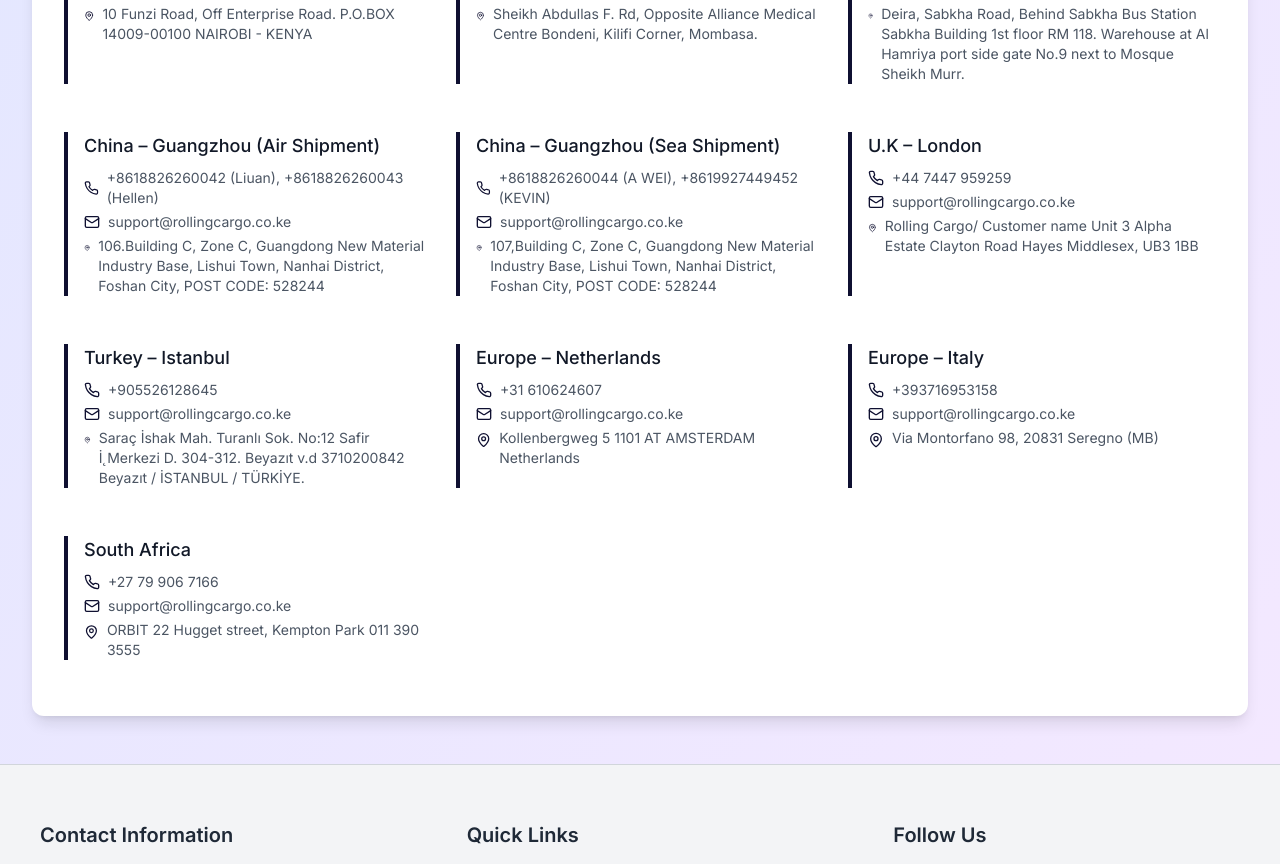
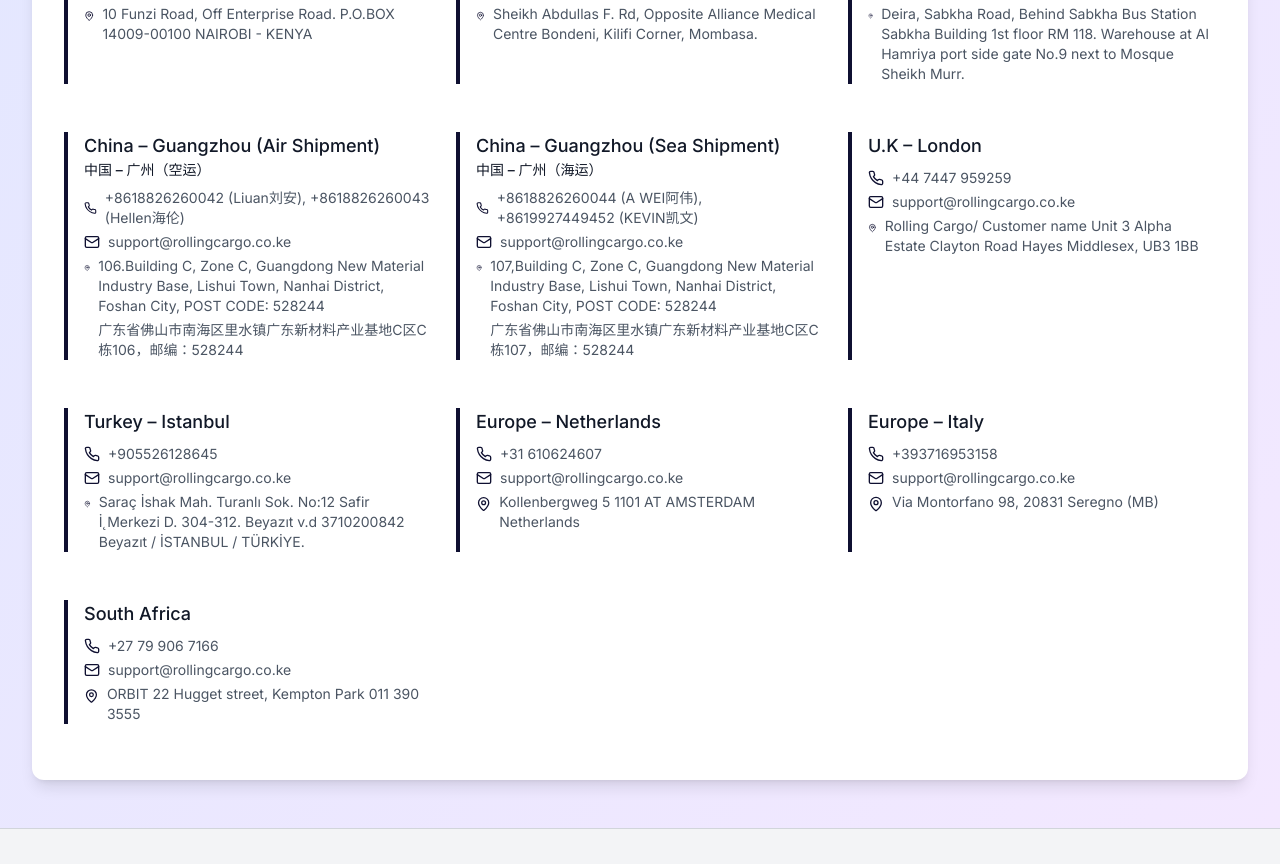
Before and after one commit to TechifyCreatives/rolling-cargo, a Next.js app: page /contact-us in a window 1280 px wide. Shown: the part 1222-2086 px from the top of the page. Built offline with nearby package versions, Linux system fonts and the light colour scheme.

Commit message:
updated tracking, and contact us page

```diff
--- a/src/app/shared/Components/ContactBanner/ContactBanner.tsx
+++ b/src/app/shared/Components/ContactBanner/ContactBanner.tsx
@@ -16,6 +16,8 @@
   phone: string;
   email: string;
   address: string;
+  chineseName?: string;
+  chineseAddress?: string;
 }
 
 const offices: Office[] = [
@@ -39,15 +41,19 @@
   },
   {
     name: "China – Guangzhou (Air Shipment)",
-    phone: "+8618826260042 (Liuan), +8618826260043 (Hellen)",
+    chineseName: "中国 – 广州（空运）",
+    phone: "+8618826260042 (Liuan刘安), +8618826260043 (Hellen海伦)",
     email: "support@rollingcargo.co.ke",
     address: "106.Building C, Zone C, Guangdong New Material Industry Base, Lishui Town, Nanhai District, Foshan City, POST CODE: 528244",
+    chineseAddress: "广东省佛山市南海区里水镇广东新材料产业基地C区C栋106，邮编：528244",
   },
   {
     name: "China – Guangzhou (Sea Shipment)",
-    phone: "+8618826260044 (A WEI), +8619927449452 (KEVIN)",
+    chineseName: "中国 – 广州（海运）",
+    phone: "+8618826260044 (A WEI阿伟), +8619927449452 (KEVIN凯文)",
     email: "support@rollingcargo.co.ke",
     address: "107,Building C, Zone C, Guangdong New Material Industry Base, Lishui Town, Nanhai District, Foshan City, POST CODE: 528244",
+    chineseAddress: "广东省佛山市南海区里水镇广东新材料产业基地C区C栋107，邮编：528244",
   },
   {
     name: "U.K – London",
@@ -91,7 +97,7 @@
   const { register, handleSubmit, formState: { errors } } = useForm<FormInputs>();
 
   return (
-    <form onSubmit={handleSubmit(onSubmit)} className="space-y-4 ">
+    <form onSubmit={handleSubmit(onSubmit)} className="space-y-4">
       <div>
         <label htmlFor="name" className="block text-sm font-medium text-gray-700">Name</label>
         <input
@@ -146,22 +152,30 @@
 }
 
 const OfficeInfo: React.FC<OfficeInfoProps> = ({ office }) => (
-  <div className="border-l-4 border-[#0f1031] pl-4 mb-6">
-    <h3 className="text-lg font-medium text-gray-900">{office.name}</h3>
+  <div className="border-l-4 border-[#0f1031] pl-4 mb-6 group">
+    <h3 className="text-lg font-medium text-gray-900 group-hover:text-blue-600 transition-colors duration-300">
+      {office.name}
+      {office.chineseName && <span className="block text-sm group-hover:text-blue-600 transition-colors duration-300">{office.chineseName}</span>}
+    </h3>
     <div className="mt-2 text-sm text-gray-600 space-y-1">
-      <p className="flex items-center">
-        <Phone className="mr-2 h-4 w-4 text-[#0f1031]" />
+      <p className="flex items-center group-hover:text-blue-600 transition-colors duration-300">
+        <Phone className="mr-2 h-4 w-4 text-[#0f1031] group-hover:text-blue-600 transition-colors duration-300" />
         {office.phone}
       </p>
       {office.email && (
-        <p className="flex items-center">
-          <Mail className="mr-2 h-4 w-4 text-[#0f1031]" />
+        <p className="flex items-center group-hover:text-blue-600 transition-colors duration-300">
+          <Mail className="mr-2 h-4 w-4 text-[#0f1031] group-hover:text-blue-600 transition-colors duration-300" />
           {office.email}
         </p>
       )}
-      <p className="flex items-start">
-        <MapPin className="mr-2 h-4 w-4 text-[#0f1031] mt-1" />
-        <span>{office.address}</span>
+      <p className="flex items-start group-hover:text-blue-600 transition-colors duration-300">
+        <MapPin className="mr-2 h-4 w-4 text-[#0f1031] mt-1 group-hover:text-blue-600 transition-colors duration-300" />
+        <span>
+          {office.address}
+          {office.chineseAddress && (
+            <span className="block mt-1 text-sm group-hover:text-blue-600 transition-colors duration-300">{office.chineseAddress}</span>
+          )}
+        </span>
       </p>
     </div>
   </div>
@@ -218,4 +232,4 @@
   );
 };
 
-export default ContactPage
+export default ContactPage;
--- a/src/app/shared/Components/Hero/Hero.tsx
+++ b/src/app/shared/Components/Hero/Hero.tsx
@@ -1,5 +1,4 @@
-"use client";
-
+"use client"
 import React, { useState, useEffect } from "react";
 import { FaSearch } from "react-icons/fa";
 import { X, Plane, Ship, Package, Bell } from "lucide-react";
@@ -47,32 +46,33 @@
   </div>
 );
 
-type TrackingResult = {
+interface TrackingResult {
   waybill: string;
   status: string;
   location: string;
   eta: string;
-};
+}
 
 const Hero: React.FC = () => {
   const [currentImageIndex, setCurrentImageIndex] = useState<number>(0);
   const [showPopup, setShowPopup] = useState<boolean>(false);
-  const [trackingNumber, setTrackingNumber] = useState("");
+  const [trackingNumber, setTrackingNumber] = useState<string>("RD56364");
   const [trackingResults, setTrackingResults] = useState<TrackingResult[]>([]);
-  const [isLoading, setIsLoading] = useState(false);
-  const [error, setError] = useState("");
+  const [isLoading, setIsLoading] = useState<boolean>(false);
+  const [error, setError] = useState<string>("");
 
   useEffect(() => {
     const intervalId = setInterval(() => {
       setCurrentImageIndex(
         (prevIndex) => (prevIndex + 1) % backgroundImages.length
       );
-    }, 5000); // Change image every 5 seconds
+    }, 5000);
 
-    // Show popup after a short delay
     const popupTimeout = setTimeout(() => {
       setShowPopup(true);
     }, 1000);
+
+    handleTrack();
 
     return () => {
       clearInterval(intervalId);
@@ -90,7 +90,7 @@
     setTrackingResults([]);
 
     try {
-      const response = await axios.get(`https://rolling-cargo.appspot.com/master/websiteTrackingData`, {
+      const response = await axios.get<TrackingResult[]>(`https://rolling-cargo.appspot.com/master/websiteTrackingData`, {
         params: {
           waybill: trackingNumber,
         },
--- a/src/app/shared/Components/Navbar/Navbar.tsx
+++ b/src/app/shared/Components/Navbar/Navbar.tsx
@@ -3,6 +3,10 @@
 import Link from "next/link";
 import Image from "next/image";
 import { Menu, X, DollarSign, Bell, Mail, User, FileText } from "lucide-react";
+
+// Consider using dynamic import if you're having issues with the Image component
+// import dynamic from 'next/dynamic'
+// const Image = dynamic(() => import('next/image'), { ssr: false })
 
 const Navbar: React.FC = () => {
   const [isMenuOpen, setIsMenuOpen] = useState(false);
@@ -58,12 +62,19 @@
           {/* Centered logo */}
           <div className="absolute left-1/2 top-1/2 mt-1 transform -translate-x-1/2 -translate-y-1/2">
             <NavLink href="/" className="flex items-center justify-center">
+              {/* Updated Image component with error handling and loading indicator */}
               <Image
-                src="/LOGO.png"
+                src="/logo.png" // Changed to lowercase as a precaution
                 alt="Logo"
-                width={isMobile ? 80 : 100}
-                height={isMobile ? 80 : 100}
+                width={isMobile ? 120 : 180}
+                height={isMobile ? 120 : 180}
                 style={{ objectFit: 'contain' }}
+                onError={(e) => {
+                  console.error("Error loading logo:", e);
+                  // Fallback to text if image fails to load
+                  e.currentTarget.style.display = 'none';
+                  e.currentTarget.insertAdjacentHTML('afterend', '<span class="text-xl font-bold">Your Logo</span>');
+                }}
               />
             </NavLink>
           </div>
@@ -164,15 +175,6 @@
                     <Bell className="mr-2" size={16} /> Updates
                   </NavLink>
                 </li>
-                {/* <li>
-                  <NavLink
-                    href="/terms"
-                    className="text-gray-600 hover:text-gray-900 flex items-center"
-                    isMobile={true}
-                  >
-                    <FileText className="mr-2" size={16} /> Terms and Conditions
-                  </NavLink>
-                </li> */}
                 <li>
                   <NavLink
                     href="/profile"
```
